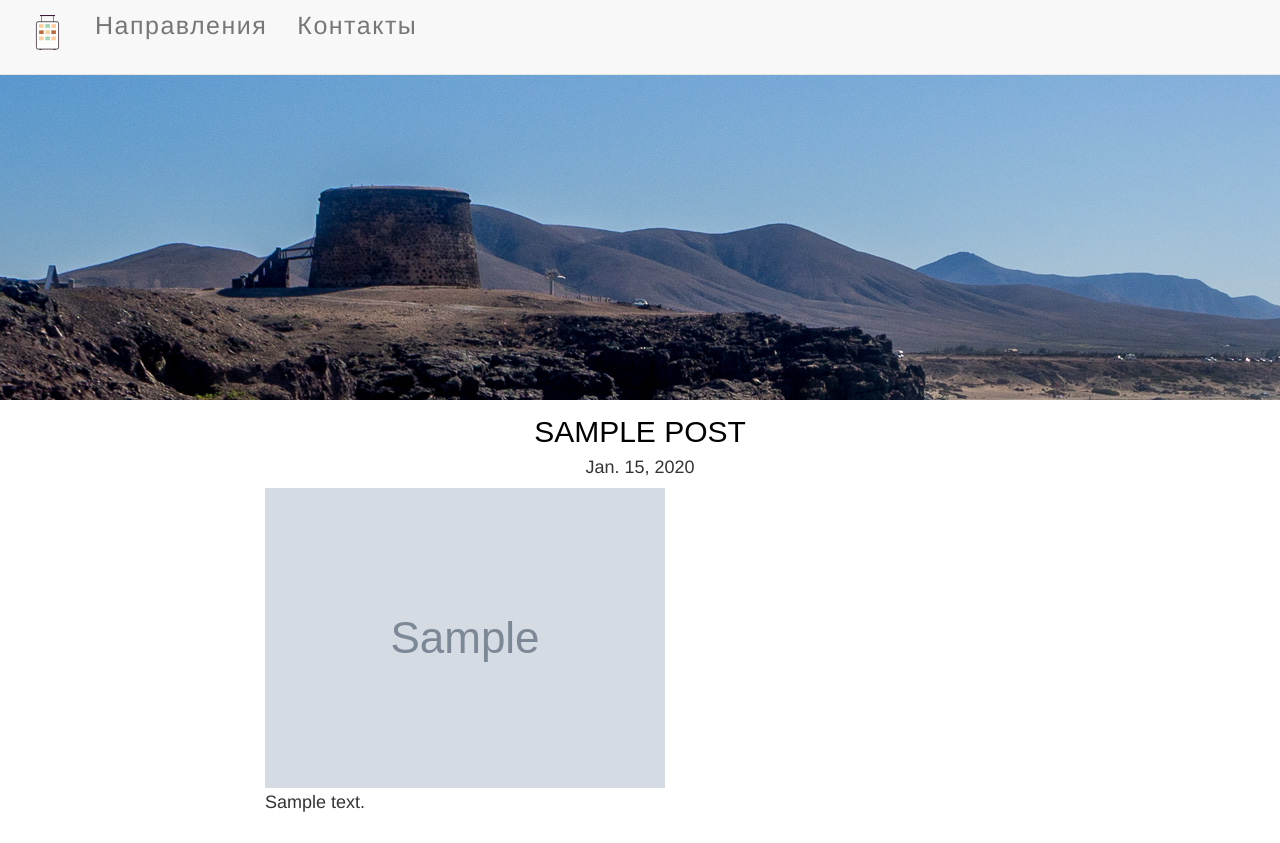
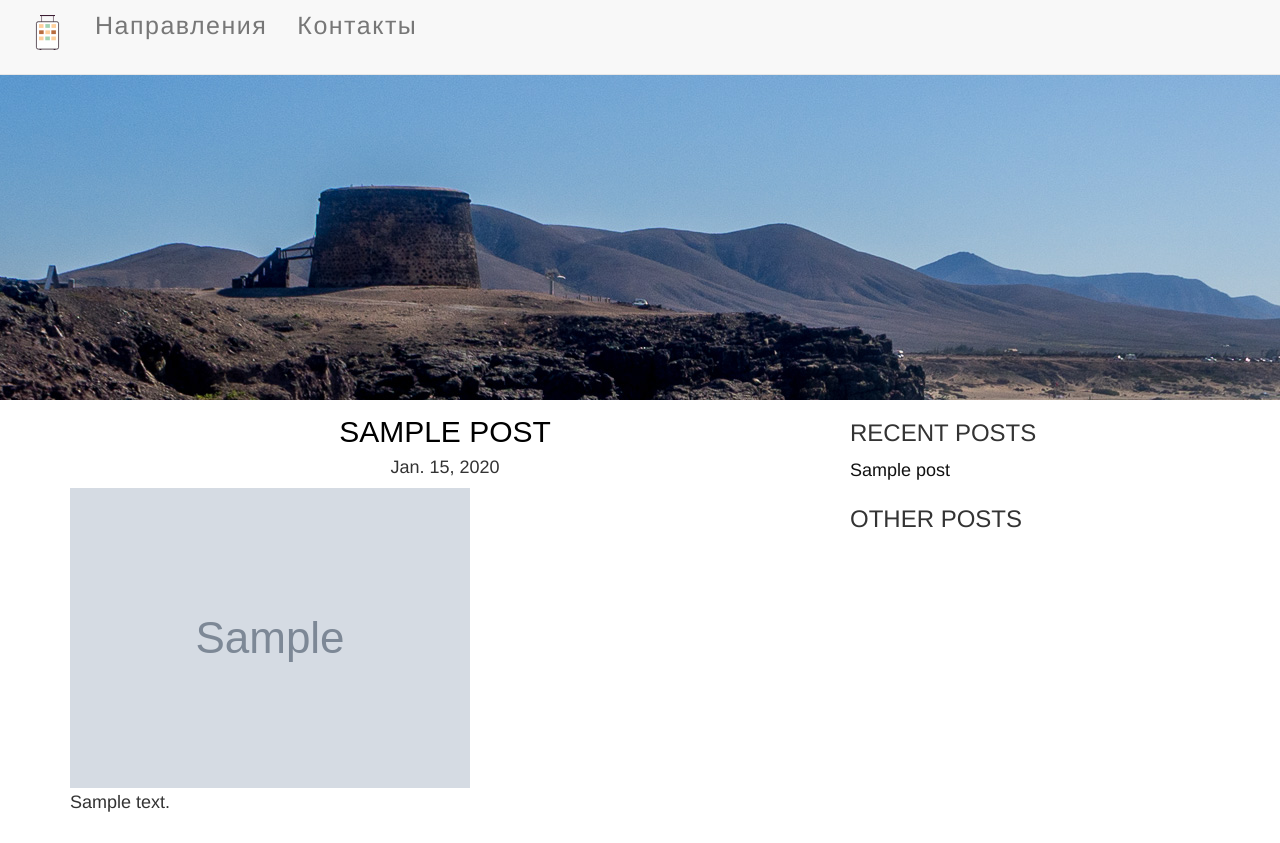
Before and after one commit to elenaoat/poezdka, a Django app: a page that uses trips/templates/trips/post.html in a window 1280 px wide. Run offline with Django 3.2, Linux system fonts and the light colour scheme; tables that the repository leaves empty hold one stand-in row (values such as "Sample post"); grey boxes marked "Sample" are stand-in pictures; some libraries are stand-ins or nearby versions.

Commit message:
add sidebar

```diff
--- a/trips/static/trips/css/style.css
+++ b/trips/static/trips/css/style.css
@@ -1,4 +1,4 @@
-h3, h2, h1 {
+h2, h1 {
 	font-family:  'Fjalla One', sans-serif;
 	text-align: center;
 	color: #000;
@@ -10,6 +10,14 @@
 	box-sizing: border-box;
 }
 
+a {
+	color: #111;
+}
+
+a:hover {
+	text-decoration: none;
+}
+
 img {
 	max-width: 100%;
 	display: block;
@@ -19,6 +27,7 @@
 	font-size: 18px;
 	font-weight: 300;
 	line-height: 1.625;
+	font-style: 'Lato', sans-serif;
 	/*padding-top: 70px;*/
 }
 
--- a/trips/templates/trips/post.html
+++ b/trips/templates/trips/post.html
@@ -13,7 +13,7 @@
 <!-- 	style="background: url('{% static 'trips/images/banner.png' %}') no-repeat; background-size:contain; background-position: center;"
  -->
 		<div class="row">
-			<div class="col-md-8 text-center col-md-offset-2 post-container">
+			<div class="col-md-8 text-center post-container">
 				<h2 class="post-title">{{ post.title }}</h2>
 				<h4>{{ post.pub_date.date }}</h4>
 				<img alt="{{ post.image_description }}" src="{{ post.image_post.url }}" class="img-responsive" />
@@ -21,6 +21,20 @@
 					<p>{{ post.text|safe }}</p>
 				</div>
 			</div>
+			<div class="col-md-4">
+			<h3>RECENT POSTS</h3>
+			<ul class="list-unstyled">
+				{% for post in latest %}
+				<li><a href="{% url 'trips:view_post' post.slug %}">{{post.title}}</a></li>
+				{% endfor %}
+			</ul>
+			<h3>OTHER POSTS</h3>
+			<ul class="list-unstyled">
+				{% for post in other %}
+				<li><a href="{% url 'trips:view_post' post.slug %}">{{post.title}}</a></li>
+				{% endfor %}
+				<li></li>
+			</div>
 		</div>
 	</div>
 {% endblock body %}
--- a/trips/views.py
+++ b/trips/views.py
@@ -18,7 +18,9 @@
 	except models.Post.DoesNotExist:
 		raise Http404('Such post does not exist.')
 	template = 'trips/post.html'
-	ctx = {'post': p}
+	latest = models.Post.objects.all().order_by('-pub_date')
+
+	ctx = {'post': p, 'latest': latest[:3], 'other': latest[3:]}
 	return render(request, template, ctx)
 
 def about(request):
```
